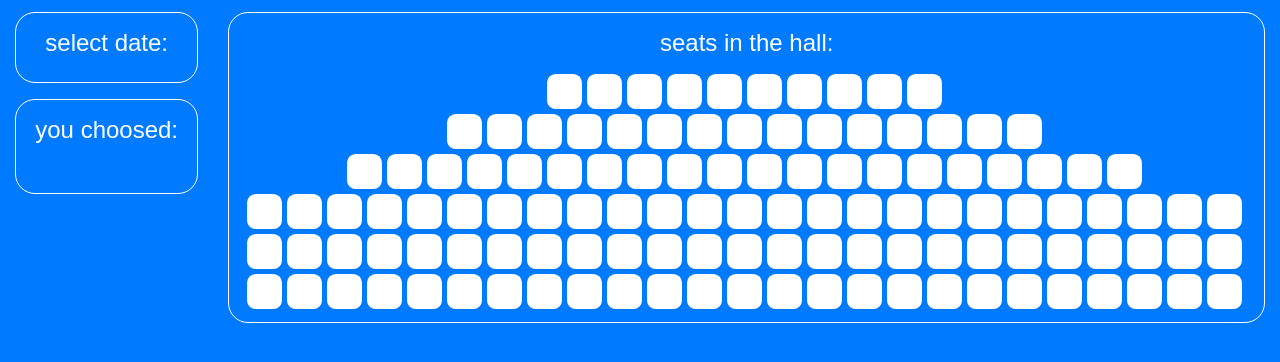
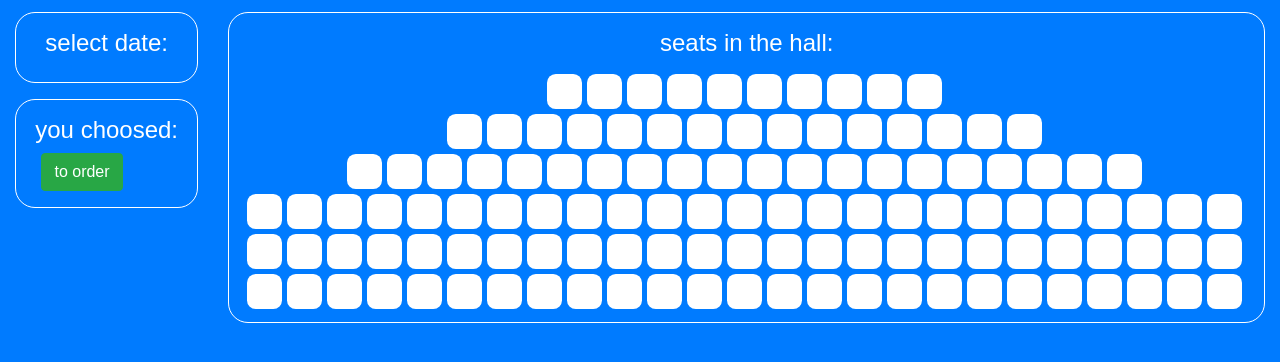
Before and after one commit to arm923i/spa-cinema, a plain HTML site: page index.html in a window 1280 px wide. Shown: the part 92-454 px from the top of the page. Drawn offline with nearby package versions, Linux system fonts and the light colour scheme.

Commit message:
Update index.html

```diff
--- a/index.html
+++ b/index.html
@@ -33,6 +33,7 @@
             <div class="res p-3 border border-white">
                 <h4 class="text-center">you choosed:</h4>
                 <div class='result'></div>
+                <button type="button" class="btn btn-success">to order</button>
             </div>
           </div>
           <div class="col-md-10 text-center">
```
